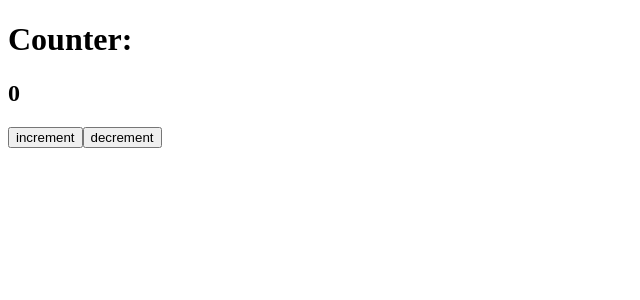
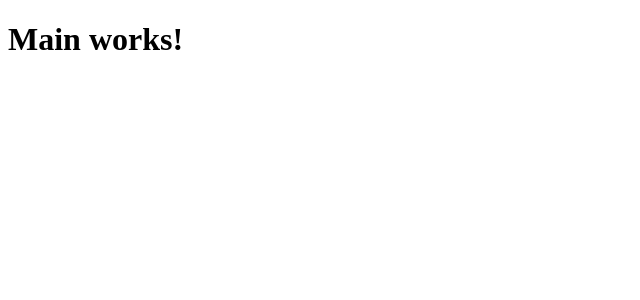
Before and after one commit to summerlightningman/takeoff-test-task, a React (Create React App) app: page / in a window 1280 px wide. Shown: the top 300 px of the page, without its empty margins (0-640 px from the left). Built offline with nearby package versions, Linux system fonts and the light colour scheme.

Commit message:
mainReducer was clean

```diff
--- a/src/App.tsx
+++ /dev/null
@@ -1,29 +0,0 @@
-import {useAppSelector} from "./redux/hooks";
-import {useDispatch} from "react-redux";
-import {MainActionType} from "./types/main-reducer";
-
-function App() {
-    const {counter} = useAppSelector(state => state.main);
-    const dispatch = useDispatch();
-
-    const increment = () => {
-        dispatch({type: MainActionType.INCREMENT});
-    };
-
-    const decrement = () => {
-        dispatch({type: MainActionType.DECREMENT});
-    }
-
-    return (
-        <>
-            <h1>Counter:</h1>
-            <h2>{counter}</h2>
-            <div>
-                <button onClick={increment}>increment</button>
-                <button onClick={decrement}>decrement</button>
-            </div>
-        </>
-    );
-}
-
-export default App;
--- /dev/null
+++ b/src/components/app.tsx
@@ -0,0 +1,9 @@
+const App = () => {
+    return (
+        <h1>
+            Main works!
+        </h1>
+    );
+}
+
+export default App;
--- a/src/index.tsx
+++ b/src/index.tsx
@@ -1,6 +1,6 @@
 import React from 'react';
 import ReactDOM from 'react-dom';
-import App from './App';
+import App from './components/app';
 import {Provider} from "react-redux";
 
 import {store} from "./redux/store";
```
